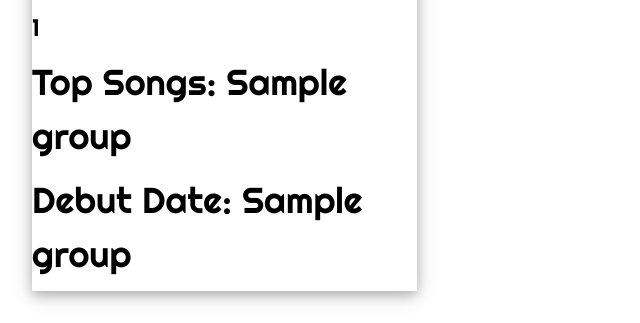
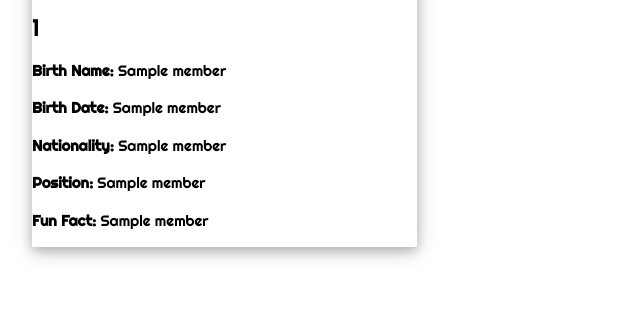
Before and after one commit to JaecobV/flask, a Flask app: template templates/Group.html in a window 1280 px wide. Shown: the part 520-843 px from the top of the page, without its empty margins (0-640 px from the left). After the commit the page ends 779 px from the top, so only its background shows below. Run offline with Flask 3, Linux system fonts and the light colour scheme; the template is opened without the code that fills it: most values are stand-ins (such as "Sample title", 1, 10 or a date in 2020).

Commit message:
got info for each member to display below their names from the database in group route

```diff
--- a/app.py
+++ b/app.py
@@ -39,28 +39,29 @@ def home():
 def Group(id):
 
     member_sql = """
-    SELECT MemberNames, MemberImage
+    SELECT Members.MemberNames,
+           Members.MemberImage,
+           MemberInfo.BirthName,
+           MemberInfo.BirthDate,
+           MemberInfo.Nationality,
+           MemberInfo.Position,
+           MemberInfo.FunFact
     FROM Members
-    WHERE GroupID = ?;
+    JOIN MemberInfo ON Members.MemberID = MemberInfo.MemberID
+    WHERE Members.GroupID = ?;
     """
 
     group_sql = """
-    SELECT GroupName, TopSongs, DebutDate
+    SELECT Groups.GroupName, Groups.TopSongs, Groups.DebutDate
     FROM Groups
     WHERE GroupID = ?;
     """
 
-    memberinfo_sql = """
-    SELECT BirthName, BirthDate, Nationality, Position, FunFact
-    FROM MemberInfo
-    WHERE GroupID = ?;
-    """
 
     members = query_db(member_sql, (id,))
     group = query_db(group_sql, (id,), True)
-    memberinfo = query_db(memberinfo_sql, (id,), True)
 
-    return render_template("Group.html",members=members,group=group, memberinfo=memberinfo)
+    return render_template("Group.html", members=members, group=group)
 
 if __name__ == "__main__":
     app.run(debug=True)
--- a/templates/Group.html
+++ b/templates/Group.html
@@ -10,9 +10,13 @@
     <div class="w3-card-4 card">
         <img src="{{ member[1] }}" alt="{{ member[0] }}">
         <h3>{{ member[0] }}</h3>
+
         <div class="info">
-            <h1>Top Songs: {{ group[1] }}</h1>
-            <h1>Debut Date: {{ group[2] }}</h1>
+            <p><strong>Birth Name:</strong> {{ member[2] }}</p>
+            <p><strong>Birth Date:</strong> {{ member[3] }}</p>
+            <p><strong>Nationality:</strong> {{ member[4] }}</p>
+            <p><strong>Position:</strong> {{ member[5] }}</p>
+            <p><strong>Fun Fact:</strong> {{ member[6] }}</p>
         </div>
     </div>
 {% endfor %}
```
